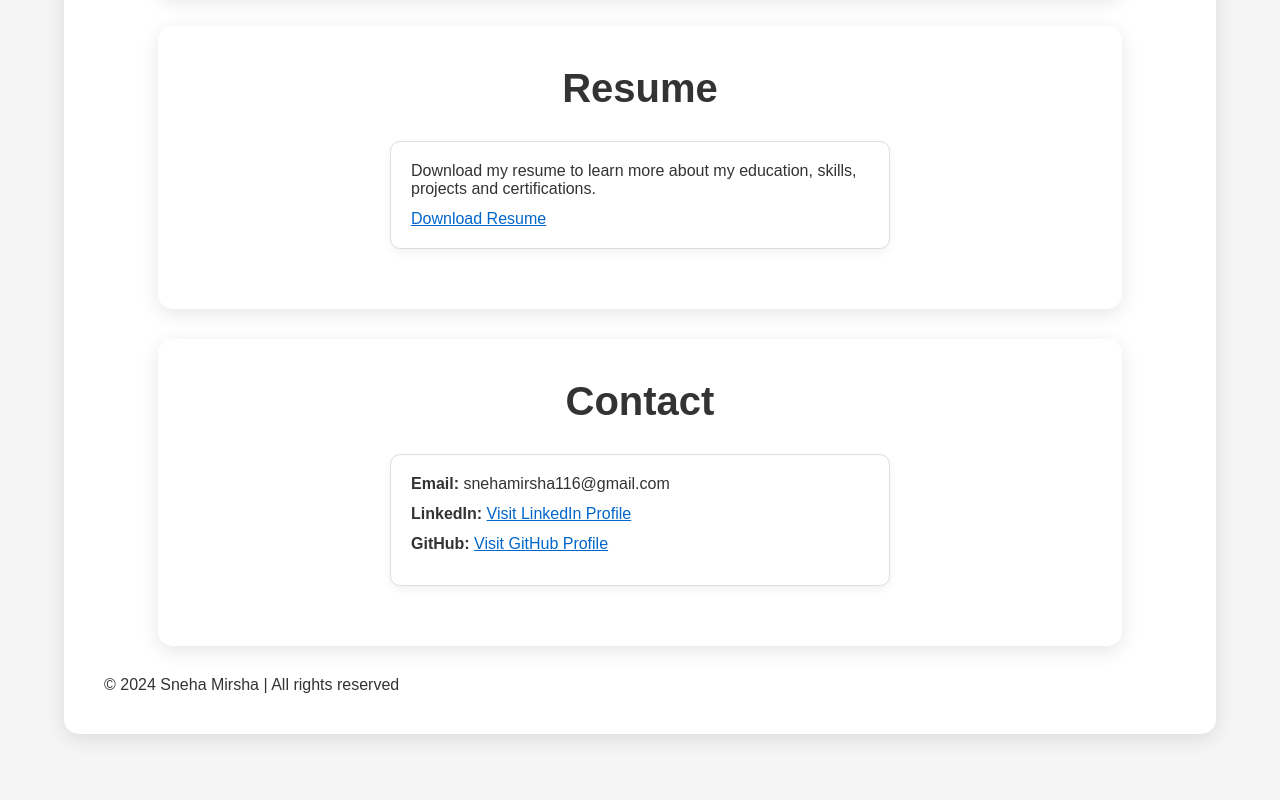
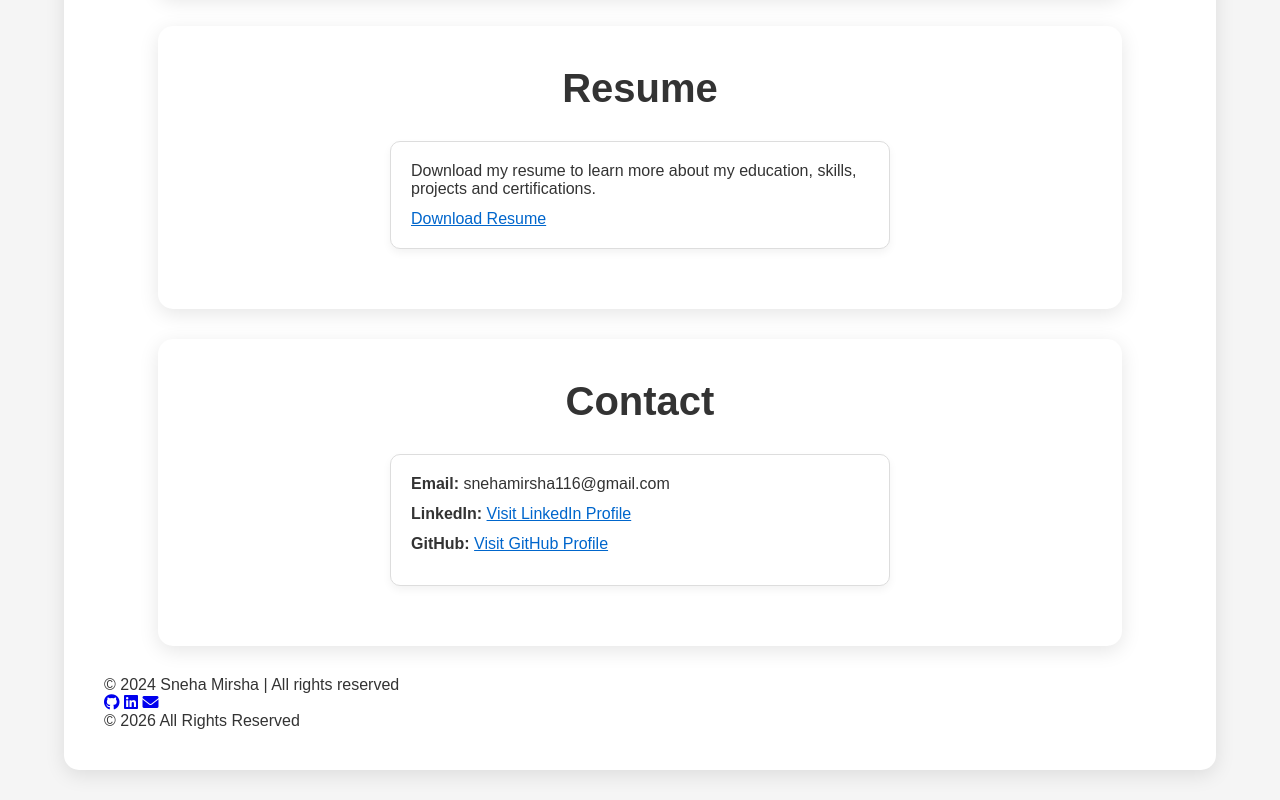
Before and after one commit to snehamirsha116-droid/portfolio, a plain HTML site: page index.html in a window 1280 px wide. Shown: the part 3576-4376 px from the top of the page. Before the commit the page ends 4340 px from the top, so only its background shows below. Drawn offline with Linux system fonts and the light colour scheme.

Commit message:
Update index.html

```diff
--- a/index.html
+++ b/index.html
@@ -5,6 +5,7 @@
     <meta name="viewport" content="width=device-width, initial-scale=1.0">
     <title>Sneha Mirsha portfolio</title>
     <link rel="stylesheet" href="style.css">
+    <link rel="stylesheet" href="https://cdnjs.cloudflare.com/ajax/libs/font-awesome/6.0.0/css/all.min.css">
 </head>
 <body>
     <nav>
@@ -167,5 +168,14 @@
     </footer>
 
     <script src="script.js"></script>
+    <div class="contact-icons">
+        <a href="https://github.com/snehamirsha116-droid" target="_blank"><i class="fab fa-github"></i></a>
+        <a href="https://www.linkedin.com/in/sneha-mirsha-116/" target="_blank"><i class="fab fa-linkedin"></i></a>
+        <a href="mailto:snehamirsha116@gmail.com"><i class="fas fa-envelope"></i></a>
+    </div>
+
+    <footer>
+        <p>&copy; 2026 All Rights Reserved</p>
+    </footer>
 </body>
 </html>
```
